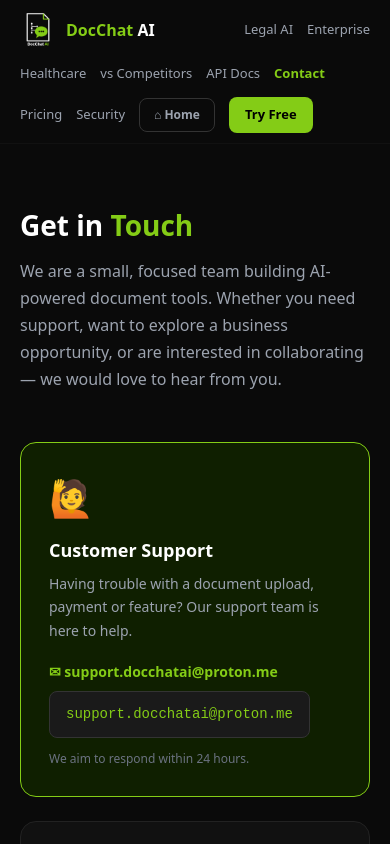
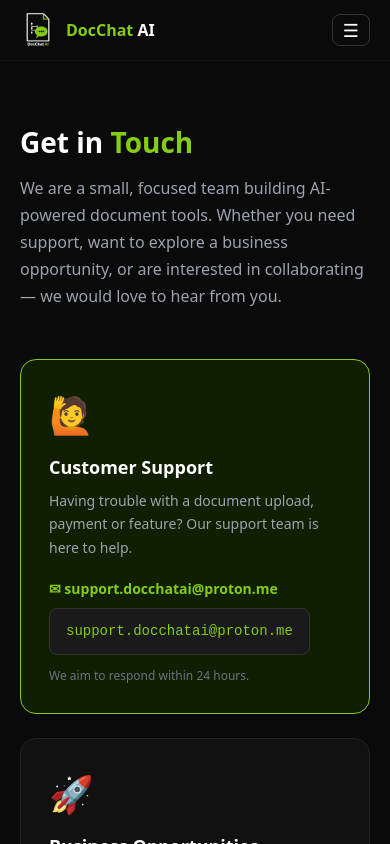
Before and after one commit to justin280/docchat-saas, a Next.js app: page /contact in a window 390 px wide. Shown: the top 844 px of the page. Built offline with nearby package versions, Linux system fonts and the light colour scheme.

Commit message:
Feature: Add mobile hamburger menu to NavBar with responsive CSS

```diff
--- a/app/components/NavBar.js
+++ b/app/components/NavBar.js
@@ -1,3 +1,5 @@
+'use client';
+import { useState } from 'react';
 import Link from 'next/link';
 import Image from 'next/image';
 
@@ -13,7 +15,10 @@ const NAV_PAGES = [
 ];
 
 export default function NavBar({ activePath }) {
+  const [menuOpen, setMenuOpen] = useState(false);
+
   return (
+    <>
       <nav style={{
         display: 'flex',
         alignItems: 'center',
@@ -24,24 +29,17 @@ export default function NavBar({ activePath }) {
         position: 'sticky',
         top: 0,
         zIndex: 100,
-      flexWrap: 'wrap',
       }}>
         {/* Logo + Brand */}
         <Link href="/" style={{ display: 'flex', alignItems: 'center', gap: '10px', textDecoration: 'none', marginRight: 'auto' }}>
-        <Image
-          src="/logo.png"
-          alt="DocChat AI Logo"
-          width={36}
-          height={36}
-          style={{ borderRadius: '6px' }}
-          priority
-        />
+          <Image src="/logo.png" alt="DocChat AI Logo" width={36} height={36} style={{ borderRadius: '6px' }} priority />
           <span style={{ fontWeight: '700', color: '#84cc16', fontSize: '16px', whiteSpace: 'nowrap' }}>
             DocChat <span style={{ color: '#fff' }}>AI</span>
           </span>
         </Link>
 
-      {/* Nav Links */}
+        {/* Nav Links — hidden on mobile */}
+        <div style={{ display: 'flex', alignItems: 'center', gap: '14px', flexWrap: 'wrap' }} className="nav-desktop">
           {NAV_PAGES.map(p => (
             <Link
               key={p.slug}
@@ -56,41 +54,56 @@ export default function NavBar({ activePath }) {
               {p.label}
             </Link>
           ))}
-
-      {/* Home Button */}
-      <Link
-        href="/"
-        style={{
-          backgroundColor: 'transparent',
-          color: '#9ca3af',
-          border: '1px solid #333',
-          borderRadius: '8px',
-          padding: '7px 14px',
-          fontSize: '12px',
-          fontWeight: '600',
-          textDecoration: 'none',
-          whiteSpace: 'nowrap',
-        }}
-      >
+          <Link href="/" style={{ backgroundColor: 'transparent', color: '#9ca3af', border: '1px solid #333', borderRadius: '8px', padding: '7px 14px', fontSize: '12px', fontWeight: '600', textDecoration: 'none', whiteSpace: 'nowrap' }}>
             &#8962; Home
           </Link>
-
-      {/* Try Free CTA */}
-      <Link
-        href="/"
-        style={{
-          backgroundColor: '#84cc16',
-          color: '#000',
-          borderRadius: '8px',
-          padding: '8px 16px',
-          fontSize: '13px',
-          fontWeight: '700',
-          textDecoration: 'none',
-          whiteSpace: 'nowrap',
-        }}
-      >
+          <Link href="/" style={{ backgroundColor: '#84cc16', color: '#000', borderRadius: '8px', padding: '8px 16px', fontSize: '13px', fontWeight: '700', textDecoration: 'none', whiteSpace: 'nowrap' }}>
             Try Free
           </Link>
+        </div>
+
+        {/* Hamburger button — visible on mobile */}
+        <button
+          onClick={() => setMenuOpen(!menuOpen)}
+          className="nav-hamburger"
+          style={{ backgroundColor: 'transparent', border: '1px solid #333', borderRadius: '8px', padding: '6px 10px', cursor: 'pointer', color: '#fff', fontSize: '18px', lineHeight: 1 }}
+          aria-label="Toggle menu"
+        >
+          {menuOpen ? '✕' : '☰'}
+        </button>
       </nav>
+
+      {/* Mobile dropdown menu */}
+      {menuOpen && (
+        <div style={{ position: 'fixed', top: '57px', left: 0, right: 0, backgroundColor: '#0d0d0d', borderBottom: '1px solid #222', zIndex: 99, padding: '16px 20px', display: 'flex', flexDirection: 'column', gap: '14px' }}>
+          {NAV_PAGES.map(p => (
+            <Link
+              key={p.slug}
+              href={p.slug}
+              onClick={() => setMenuOpen(false)}
+              style={{ color: activePath === p.slug ? '#84cc16' : '#d1d5db', fontSize: '15px', textDecoration: 'none', fontWeight: activePath === p.slug ? '600' : '400', padding: '4px 0', borderBottom: '1px solid #111' }}
+            >
+              {p.label}
+            </Link>
+          ))}
+          <Link href="/" onClick={() => setMenuOpen(false)} style={{ backgroundColor: '#84cc16', color: '#000', borderRadius: '8px', padding: '12px', fontSize: '14px', fontWeight: '700', textDecoration: 'none', textAlign: 'center', marginTop: '4px' }}>
+            Try Free — No Credit Card
+          </Link>
+          <Link href="/demo" onClick={() => setMenuOpen(false)} style={{ backgroundColor: 'transparent', color: '#84cc16', border: '1px solid #84cc16', borderRadius: '8px', padding: '10px', fontSize: '14px', fontWeight: '600', textDecoration: 'none', textAlign: 'center' }}>
+            🔬 Try Live Demo
+          </Link>
+        </div>
+      )}
+
+      <style>{`
+        @media (max-width: 768px) {
+          .nav-desktop { display: none !important; }
+          .nav-hamburger { display: flex !important; }
+        }
+        @media (min-width: 769px) {
+          .nav-hamburger { display: none !important; }
+        }
+      `}</style>
+    </>
   );
 }
```
Lines whose indentation alone changed are shown as unchanged.
